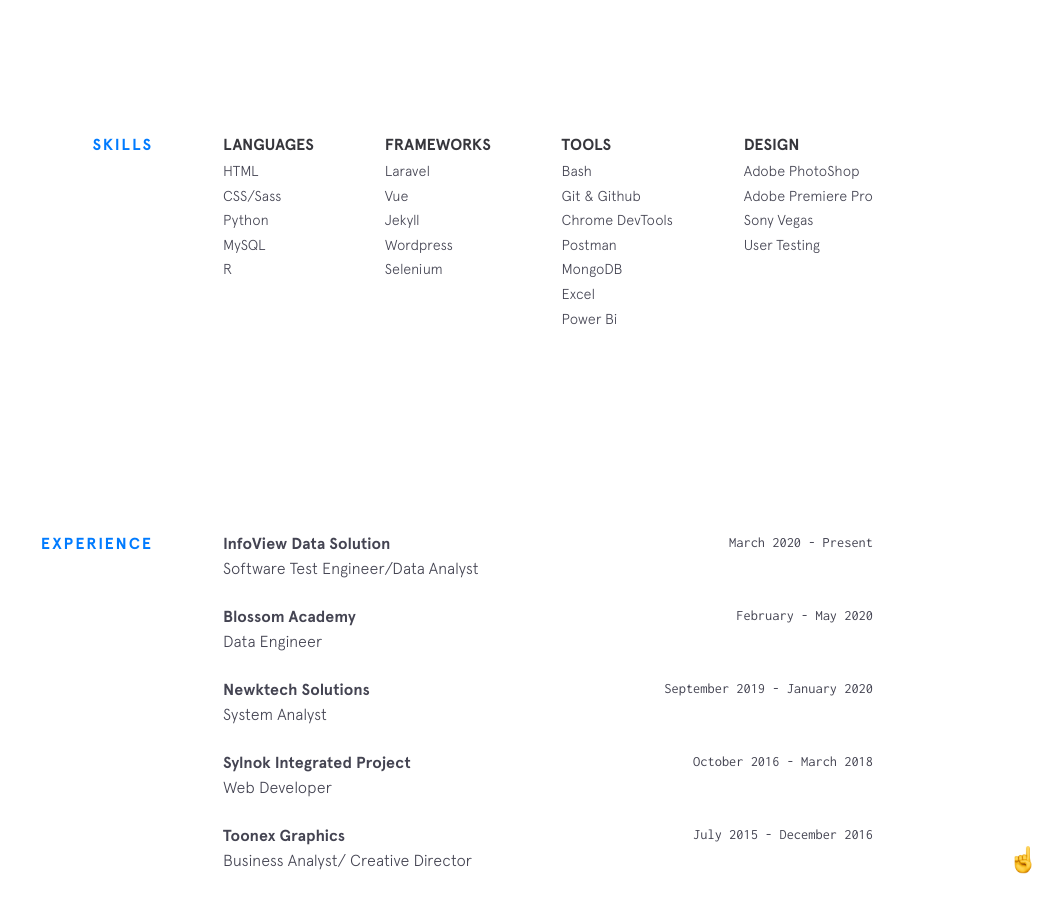
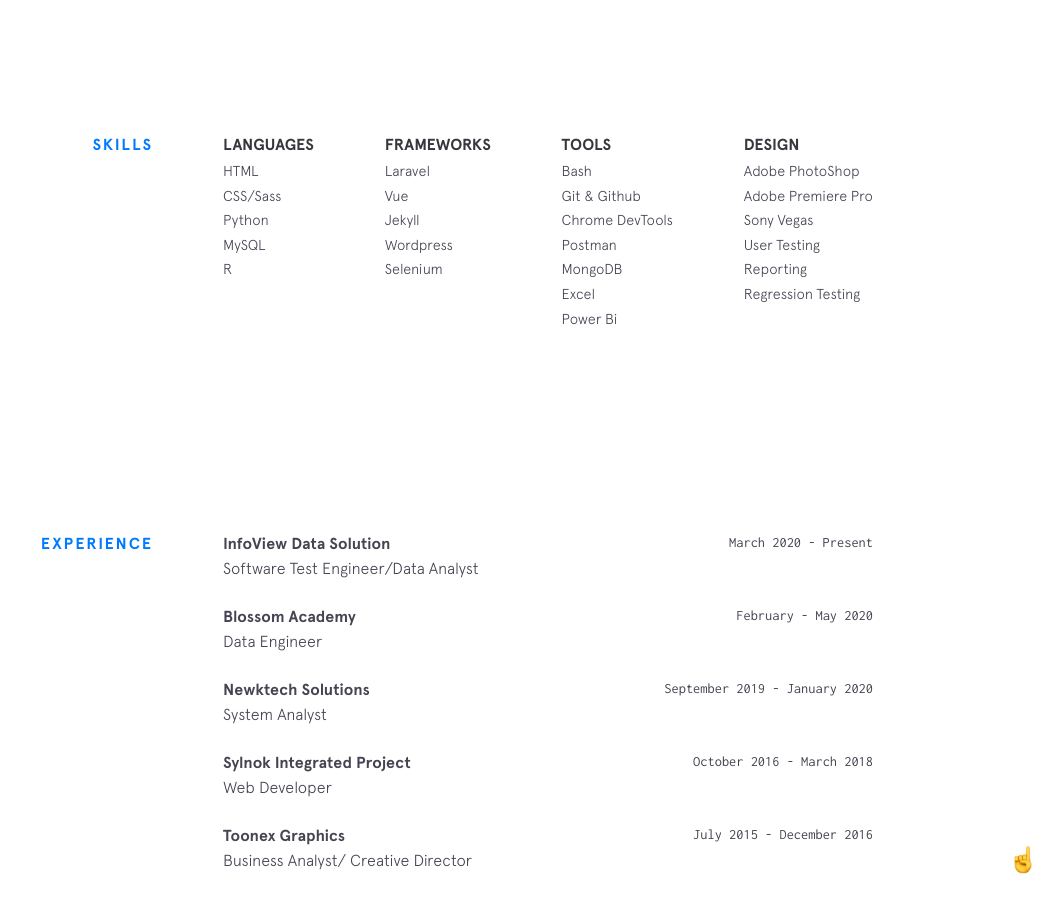
Before and after one commit to Sylvestre5/sylvestre5.github.io, a Jekyll site: the page built from index.html, in a window 1280 px wide and 900 px high, scrolled down 1481 px. Shown: the whole window, without its empty margins (227-1280 px from the left). Built offline with Jekyll 4.4.1, drawn with Linux system fonts in a browser that asks for light colours; nearby versions of some CDN libraries.

Commit message:
Update skills.yml

```diff
--- a/_data/skills.yml
+++ b/_data/skills.yml
@@ -26,3 +26,5 @@ design:
   - item: Adobe Premiere Pro
   - item: Sony Vegas
   - item: User Testing
+  - item: Reporting
+  - item: Regression Testing
```
